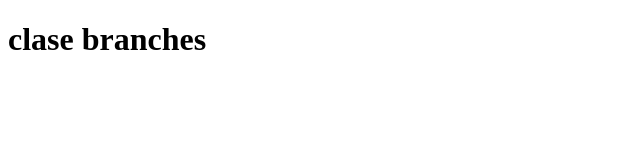
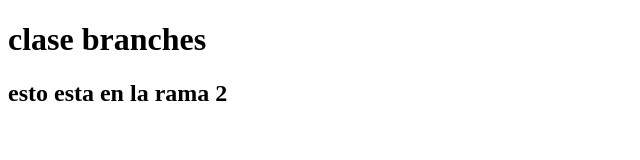
Before and after one commit to facuthompson/branches, a plain HTML site: page index.html in a window 1280 px wide. Shown: the whole page, without its empty margins (0-640 px from the left). Drawn offline with Linux system fonts and the light colour scheme.

Commit message:
puse el h2

```diff
--- a/index.html
+++ b/index.html
@@ -1,12 +1,16 @@
 <!DOCTYPE html>
 <html lang="en">
+
 <head>
     <meta charset="UTF-8">
     <meta http-equiv="X-UA-Compatible" content="IE=edge">
     <meta name="viewport" content="width=device-width, initial-scale=1.0">
     <title>branches</title>
 </head>
+
 <body>
     <h1> clase branches</h1>
+    <h2>esto esta en la rama 2</h2>
 </body>
+
 </html>
```
